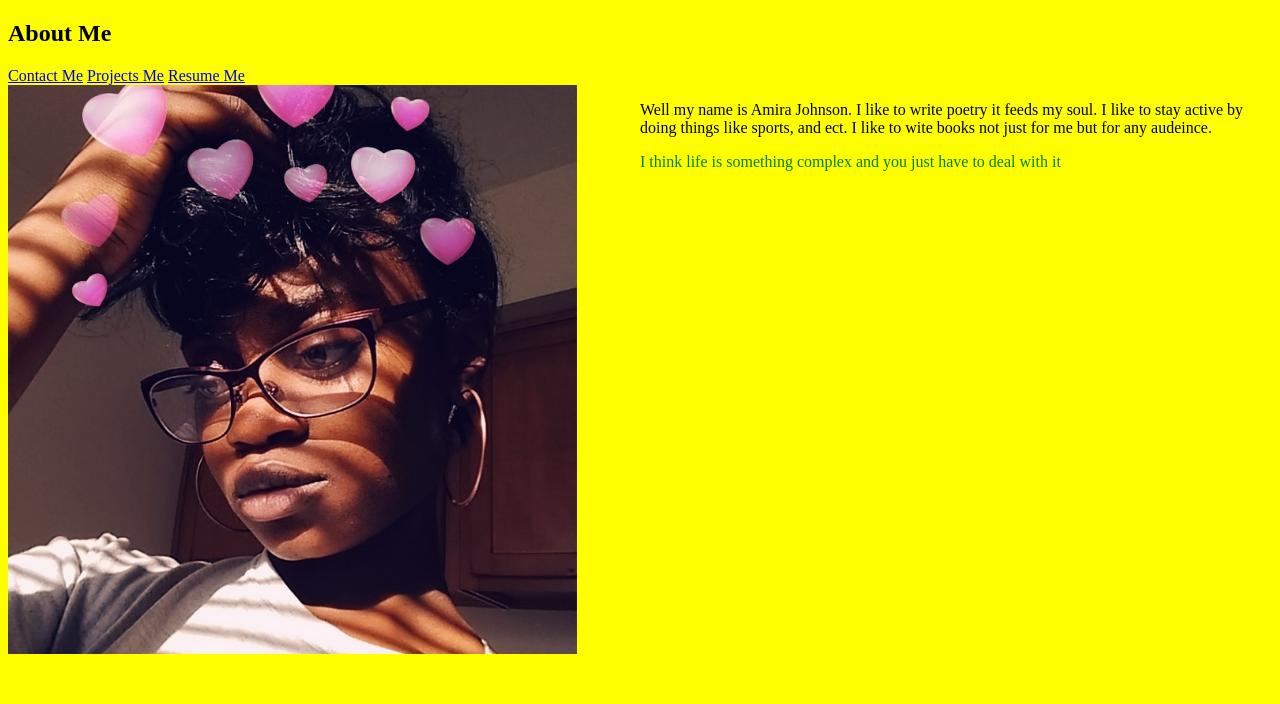
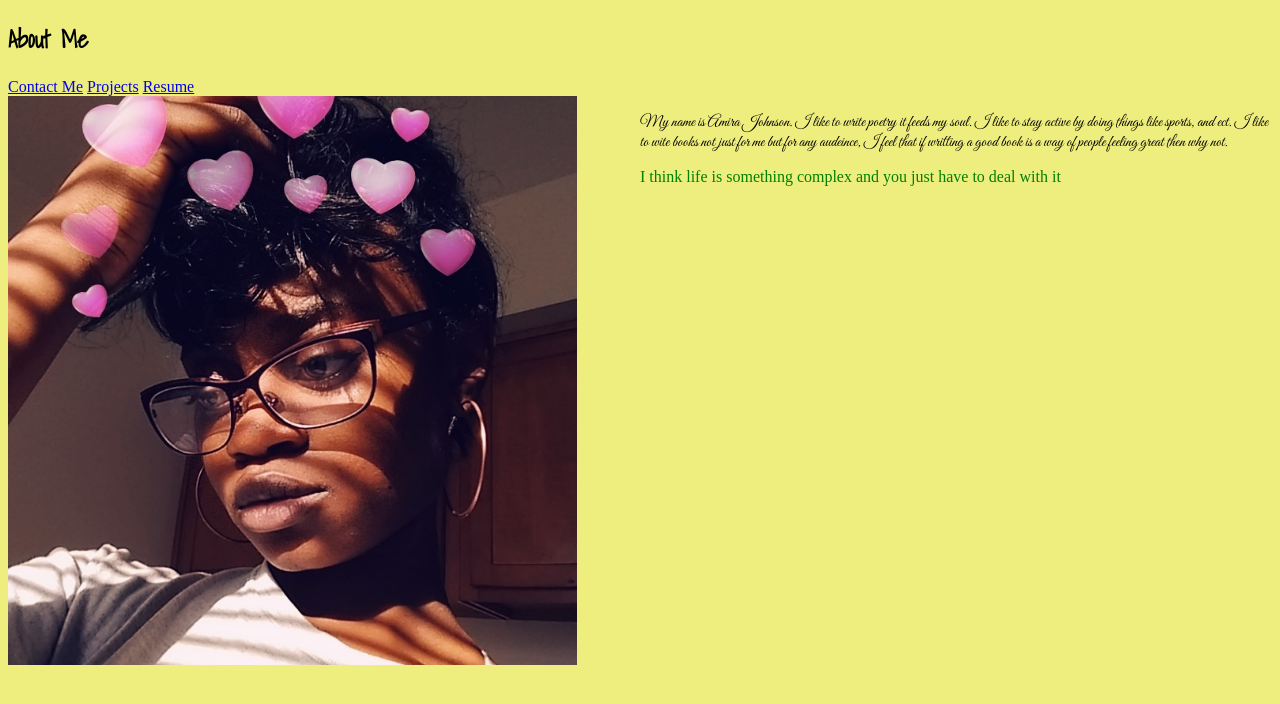
Before and after one commit to 1104mira/portfolio, a plain HTML site: page about.html in a window 1280 px wide. Drawn offline with Linux system fonts and the light colour scheme.

Commit message:
=changed about me and portfoliostyle.css

```diff
--- a/about.html
+++ b/about.html
@@ -8,21 +8,25 @@
     <title>About Me
     </title>
     <link href="portfoliostyle.css" rel="stylesheet">
+    <link href="https://fonts.googleapis.com/css?family=Great+Vibes|Lobster|Shadows+Into+Light" rel="stylesheet">
 </head>
 
 <body>
     <nav>
-        <h1>About Me</h1>
-        <a href="contact.html">Contact Me</a>
+        <div id="about">
+    <h1>About Me</h1>
+        </div>
+      <a href="contact.html">Contact Me</a>
         <!-- TODO: watch the file names in your href...  Your project link is broken
         on most of your pages.  -->
-        <a href="projects.html">Projects Me</a>
-            <!-- TODO: You probably also don't want "Me" at the end of these two links,it only makes sense in "Contact Me" -->
-        <a href="resume.hml">Resume Me</a>
+        <a href="projects.html">Projects</a>
+        <a href="resume.html">Resume</a>
     </nav>
     <div id="paragraph1">
-        <p id="tm">Well my name is Amira Johnson. I like to write poetry it feeds my soul. I like to stay active by doing things like
-            sports, and ect. I like to wite books not just for me but for any audeince.</p>
+        <p id="tm">My name is Amira Johnson. I like to write poetry it feeds my soul. I like to
+             stay active by doing things like sports, and ect. I like to wite books not just for
+              me but for any audeince, I feel that if writting a good book is a way of people
+              feeling great then why not.</p>
         <p id="green">I think life is something complex and you just have to deal with it</p>
     </div>
 
@@ -30,3 +34,4 @@
         <img src="IMG_20180330_014247_355.jpg" alt=" my picture">
     </div>
 </body>
+</html>
--- a/portfoliostyle.css
+++ b/portfoliostyle.css
@@ -1,10 +1,17 @@
 body {
-    background: yellow;
+    background: rgb(238, 238, 126);
 }
 
 #tm {
-    font-family: 'Times New Roman', Times, serif;
+    font-family: 'Lobster', cursive;
+
+    font-family: 'Great Vibes', cursive;
 }
+
+h1 {
+    font-family: 'Shadows Into Light', cursive;
+}
+
 
 #green {
     color: green;
@@ -23,3 +30,7 @@ body {
 img {
     Width: 150%;
 }
+
+#about:hover {
+font-size: 150%;
+}
```
Also changed, not shown: contact.html (+3 -2 lines), project.html (+2 -1 lines), resume.html (+2 -1 lines).
